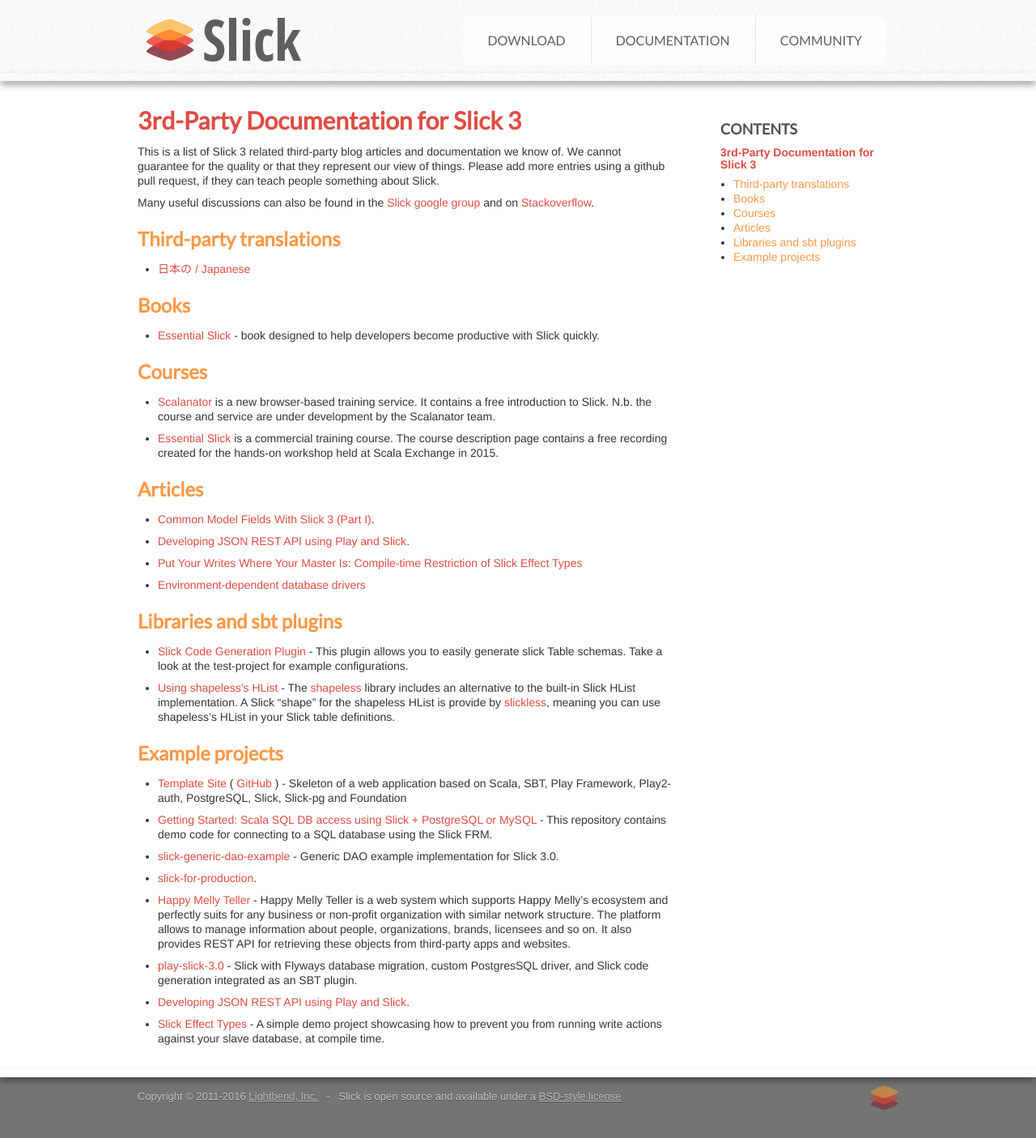
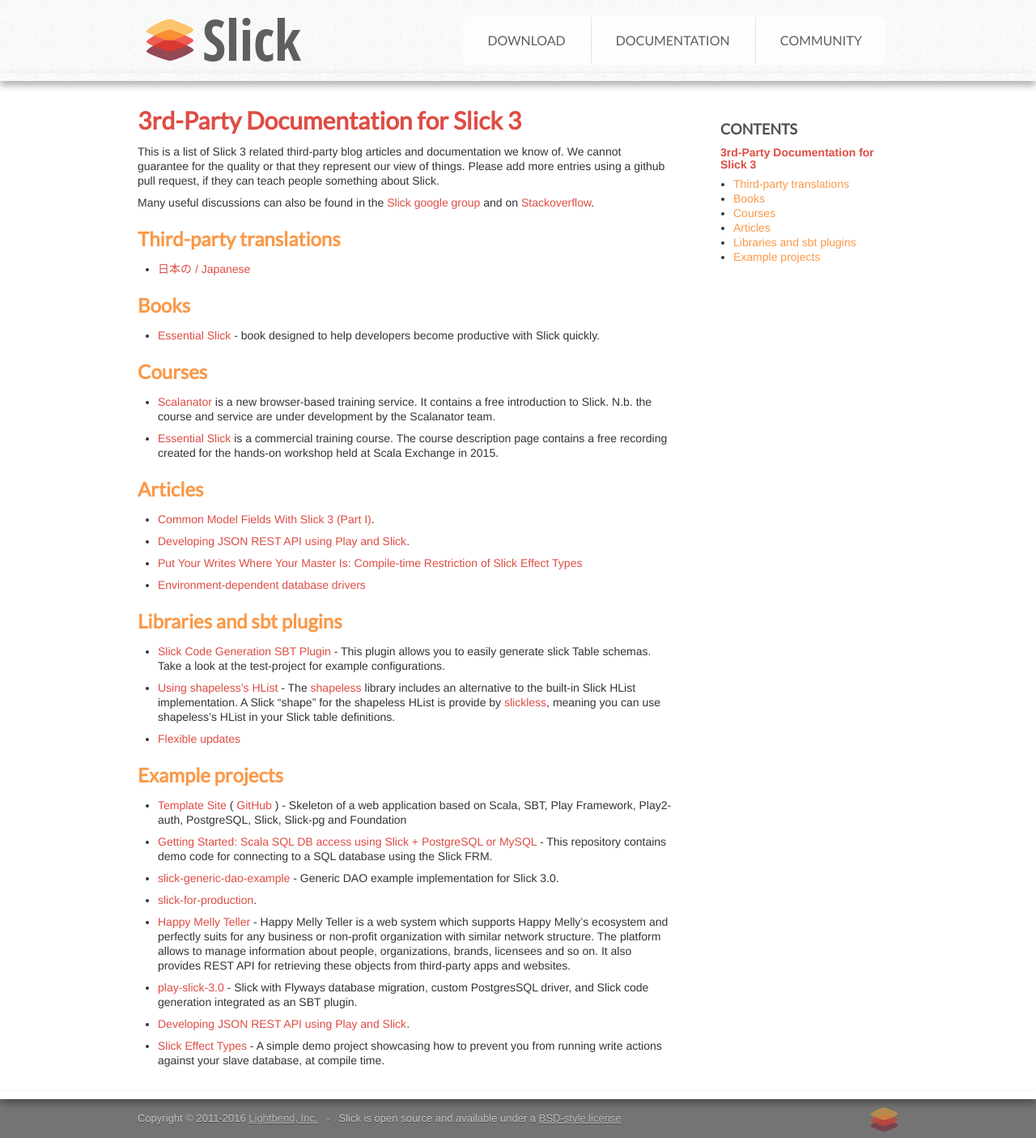
Before and after one commit to slick/slick.github.com, a Jekyll site: the page built from docs/third-party-slick-3.md, in a window 1280 px wide. Shown: the whole page at 81% size. Built offline with Jekyll 4.4.1, drawn with Linux system fonts in a browser that asks for light colours; before the commit the page ends 1378 px from its top, so only the background shows below that.

Commit message:
Update third-party-slick-3.md

```diff
--- a/docs/third-party-slick-3.md
+++ b/docs/third-party-slick-3.md
@@ -39,10 +39,11 @@
 
 ## Libraries and sbt plugins
 
-- [Slick Code Generation Plugin](https://github.com/muuki88/sbt-slick) - This plugin allows you to easily generate slick Table schemas. Take a look at the test-project for example configurations.
+- [Slick Code Generation SBT Plugin](https://github.com/muuki88/sbt-slick) - This plugin allows you to easily generate slick Table schemas. Take a look at the test-project for example configurations.
 
 - [Using shapeless's HList](https://github.com/underscoreio/slickless) - The [shapeless](https://github.com/milessabin/shapeless) library includes an alternative to the built-in Slick HList implementation. A Slick "shape" for the shapeless HList is provide by [slickless](https://github.com/underscoreio/slickless), meaning you can use shapeless's HList in your Slick table definitions.
 
+- [Flexible updates](https://github.com/scalax/hf)
 
 ## Example projects
 
```
